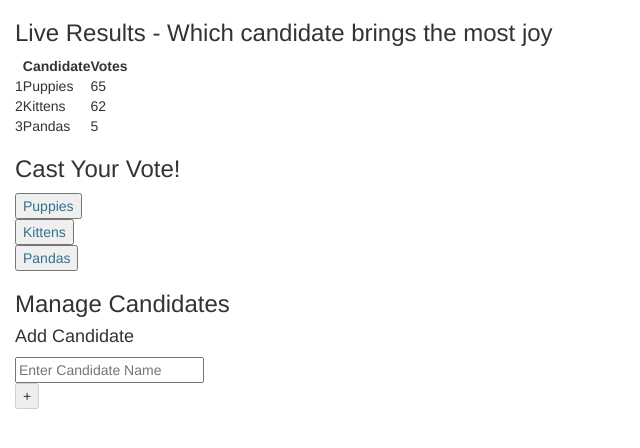
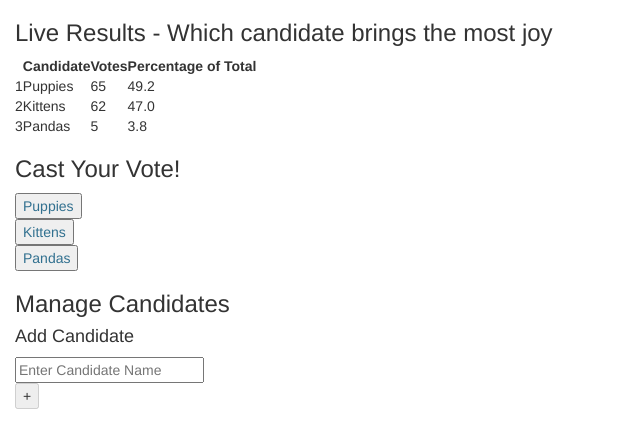
Before and after one commit to BZeise/DeveloperChallengeElectionApp, a plain HTML site: page index.html in a window 1280 px wide. Shown: the whole page, without its empty margins (0-640 px from the left). Drawn offline with nearby package versions, Linux system fonts and the light colour scheme.

Commit message:
finished 1 and 2

```diff
--- a/App/Election.Results.Component.Template.html
+++ b/App/Election.Results.Component.Template.html
@@ -8,10 +8,11 @@
       <th></th>
       <th>Candidate</th>
       <th>Votes</th>
+      <th>Percentage of Total</th>
     </tr>
   </thead>
   <tbody>
-        <tr ng-repeat="candidate in $ctrl.candidates">
+    <tr ng-repeat="candidate in $ctrl.candidates | orderBy: '-votes'">
       <td>
         <span ng-bind="$index + 1"></span>
       </td>
@@ -21,6 +22,9 @@
       <td>
         <span ng-bind="candidate.votes"></span>
       </td>
+      <td>
+        <span ng-bind="$ctrl.getCandidatePercentage(candidate.votes) | number:1">asdasd</span>
+      </td>
 
     </tr>
   </tbody>
```
Lines whose indentation alone changed are shown as unchanged.
